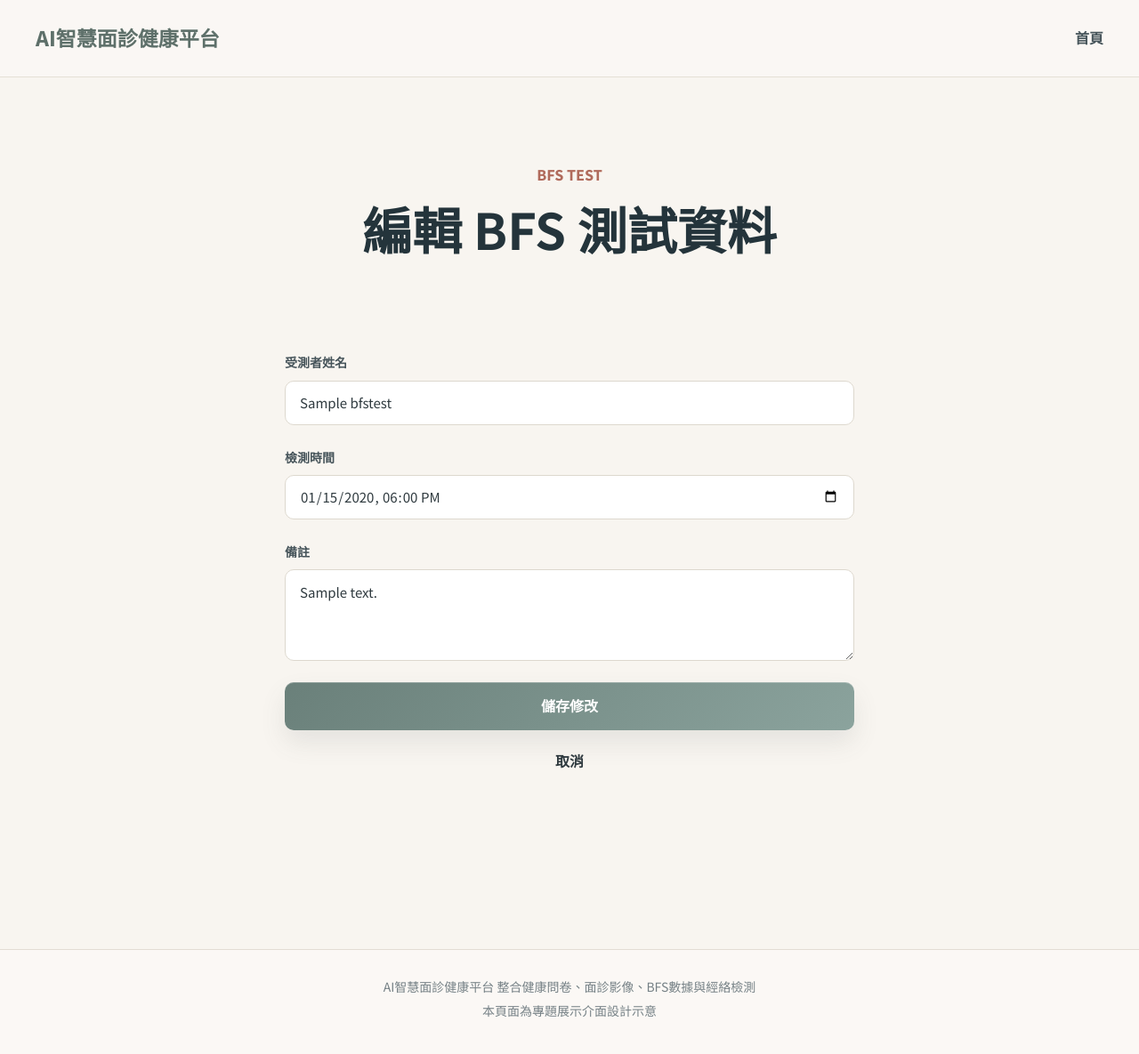
After one commit to Mingri31264445/health-analysis-system, a Django app: page /bfs/1/update/ in a window 1280 px wide. The commit adds this page. Shown: the whole page at 89% size. Run offline with Django 5.2, Linux system fonts and the light colour scheme; tables that the repository leaves empty hold one stand-in row (values such as "Sample post").

Commit message:
feat(bfs): 新增測試記錄編輯功能，可修改姓名/日期/備註

```diff
--- a/core/forms/__init__.py
+++ b/core/forms/__init__.py
@@ -1,6 +1,6 @@
 from .questionnaire import QuestionnaireForm
 from .meridian import MeridianTestForm
-from .bfs import BFSTestForm
+from .bfs import BFSTestForm, BFSTestUpdateForm
 from .face_diagnosis import FaceDiagnosisForm
 from .auth import RegisterForm, LoginForm, PhonePasswordResetForm
 
@@ -8,6 +8,7 @@ __all__ = [
     'QuestionnaireForm',
     'MeridianTestForm',
     'BFSTestForm',
+    'BFSTestUpdateForm',
     'FaceDiagnosisForm',
     'RegisterForm',
     'LoginForm',
--- a/core/forms/bfs.py
+++ b/core/forms/bfs.py
@@ -25,3 +25,35 @@ class BFSTestForm(forms.ModelForm):
                 'placeholder': '備註（選填）'
             }),
         }
+
+
+class BFSTestUpdateForm(forms.ModelForm):
+    """編輯既有 BFSTest 的基本資料（PDF 檔案不可在此更換）。"""
+    class Meta:
+        model = BFSTest
+        fields = ['patient_name', 'test_date', 'notes']
+        labels = {
+            "patient_name": "受測者姓名",
+            "test_date": "檢測時間",
+            "notes": "備註",
+        }
+        widgets = {
+            'patient_name': forms.TextInput(attrs={
+                'class': 'form-control',
+                'placeholder': '請輸入患者姓名'
+            }),
+            # HTML datetime-local 只認得 %Y-%m-%dT%H:%M，需明確指定 format
+            # 才能把既有 DateTimeField 值正確預填進輸入框
+            'test_date': forms.DateTimeInput(
+                format='%Y-%m-%dT%H:%M',
+                attrs={
+                    'class': 'form-control',
+                    'type': 'datetime-local',
+                },
+            ),
+            'notes': forms.Textarea(attrs={
+                'class': 'form-control',
+                'rows': 3,
+                'placeholder': '備註（選填）'
+            }),
+        }
--- a/core/templates/core/bfs_detail.html
+++ b/core/templates/core/bfs_detail.html
@@ -125,6 +125,9 @@
           <a href="{% url 'bfs_list' %}" class="btn btn-secondary">
             返回列表
           </a>
+          <a href="{% url 'bfs_update' bfs_test.pk %}" class="btn btn-secondary">
+            編輯資料
+          </a>
           <a href="{% url 'upload_bfs_test' %}" class="btn btn-primary">
             上傳新的 BFS 測試
           </a>
--- /dev/null
+++ b/core/templates/core/bfs_update.html
@@ -0,0 +1,67 @@
+{% load static %}
+<!doctype html>
+<html lang="zh-Hant">
+  <head>
+    <meta charset="UTF-8" />
+    <meta name="viewport" content="width=device-width, initial-scale=1.0" />
+    <title>編輯BFS測試 AI智慧面診健康平台</title>
+    <link rel="stylesheet" href="{% static 'css/style.css' %}" />
+    <link rel="stylesheet" href="{% static 'css/forms.css' %}" />
+  </head>
+  <body>
+    <header class="navbar">
+      <div class="container nav-inner">
+        <a href="{% url 'home' %}" class="logo">AI智慧面診健康平台</a>
+        <nav class="nav-links">
+          <a href="{% url 'home' %}">首頁</a>
+        </nav>
+      </div>
+    </header>
+
+    <section class="section">
+      <div class="container">
+        <div class="section-title">
+          <p>BFS Test</p>
+          <h2>編輯 BFS 測試資料</h2>
+        </div>
+
+        {% if form.non_field_errors %}
+        <div class="form-errors">
+          {% for error in form.non_field_errors %}
+          <p>{{ error }}</p>
+          {% endfor %}
+        </div>
+        {% endif %}
+
+        <form method="POST" class="upload-form">
+          {% csrf_token %}
+          {% for field in form %}
+          <div class="form-group">
+            <label for="{{ field.id_for_label }}">{{ field.label }}</label>
+            {{ field }}
+            {% if field.errors %}
+            {% for error in field.errors %}
+            <span class="field-error">{{ error }}</span>
+            {% endfor %}
+            {% endif %}
+          </div>
+          {% endfor %}
+
+          <div class="form-group">
+            <button type="submit" class="btn btn-primary">儲存修改</button>
+            <a href="{% url 'bfs_detail' bfs_test.pk %}" class="btn btn-secondary">取消</a>
+          </div>
+        </form>
+      </div>
+    </section>
+
+    <footer class="footer">
+      <div class="container footer-inner">
+        <p>AI智慧面診健康平台 整合健康問卷、面診影像、BFS數據與經絡檢測</p>
+        <p>本頁面為專題展示介面設計示意</p>
+      </div>
+    </footer>
+
+    <script src="{% static 'js/main.js' %}"></script>
+  </body>
+</html>
--- a/core/urls.py
+++ b/core/urls.py
@@ -13,6 +13,7 @@ from .views import (
     upload_bfs_test,
     bfs_detail,
     bfs_confirm_date,
+    bfs_update,
     bfs_delete,
 )
 
@@ -30,5 +31,6 @@ urlpatterns = [
     path('bfs/upload/', upload_bfs_test, name='upload_bfs_test'),
     path('bfs/<int:pk>/', bfs_detail, name='bfs_detail'),
     path('bfs/<int:pk>/confirm-date/', bfs_confirm_date, name='bfs_confirm_date'),
+    path('bfs/<int:pk>/update/', bfs_update, name='bfs_update'),
     path('bfs/<int:pk>/delete/', bfs_delete, name='bfs_delete'),
 ]
--- a/core/views/__init__.py
+++ b/core/views/__init__.py
@@ -1,5 +1,5 @@
 from .common import home
 from .meridian import upload_meridian_result
-from .bfs import bfs_list, upload_bfs_test, bfs_detail, bfs_confirm_date, bfs_delete
+from .bfs import bfs_list, upload_bfs_test, bfs_detail, bfs_confirm_date, bfs_update, bfs_delete
 from .auth import register_view, login_view, logout_view, forgot_password_view
 from .analysis_flow import start_analysis_view, questionnaire_view, feature_gate
--- a/core/views/bfs.py
+++ b/core/views/bfs.py
@@ -4,7 +4,7 @@ from django.shortcuts import render, redirect, get_object_or_404
 from django.contrib import messages
 from django.utils import timezone
 
-from ..forms import BFSTestForm
+from ..forms import BFSTestForm, BFSTestUpdateForm
 from ..models import BFSTest, BFSTestFile
 from ..services.bfs import analyze_bfs_pdf
 
@@ -165,6 +165,23 @@ def bfs_confirm_date(request, pk):
 
     return redirect('bfs_detail', pk=bfs_test.pk)
 
+def bfs_update(request, pk):
+    bfs_test = get_object_or_404(BFSTest, pk=pk)
+
+    if request.method == 'POST':
+        form = BFSTestUpdateForm(request.POST, instance=bfs_test)
+        if form.is_valid():
+            form.save()
+            messages.success(request, "測試記錄已更新。")
+            return redirect('bfs_detail', pk=bfs_test.pk)
+    else:
+        form = BFSTestUpdateForm(instance=bfs_test)
+
+    return render(request, "core/bfs_update.html", {
+        'form': form,
+        'bfs_test': bfs_test,
+    })
+
 def bfs_delete(request, pk):
     bfs_test = get_object_or_404(BFSTest, pk=pk)
 
```
